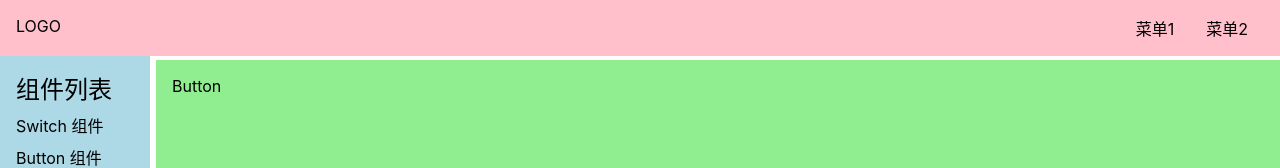
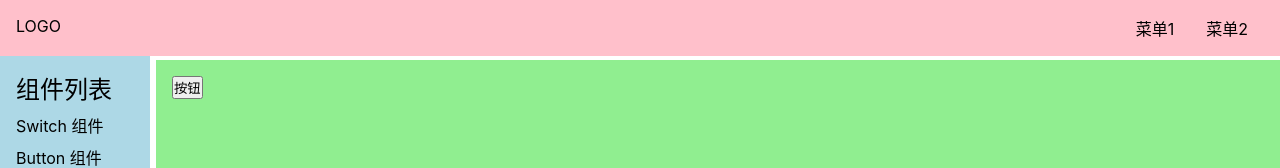
Before and after one commit to rourou1107/zao-UI, a Vue app: page /#/Doc/button in a window 1280 px wide. Shown: the top 168 px of the page. Built offline with nearby package versions, Linux system fonts and the light colour scheme.

Commit message:
Button组ä件ç¼初编写
Change-Id: I8d7a1ace73610979d8bbe3faf5484fe02aa3d289

```diff
--- a/src/components/ButtonDemo.vue
+++ b/src/components/ButtonDemo.vue
@@ -1,3 +1,15 @@
 <template>
-    <div>Button</div>
+    <Button @click="onClick" @mouseover="onClick" size="small">按钮</Button>
 </template>
+<script lang="ts">
+    import Button from '../lib/Button.vue'
+    export default {
+        components: { Button },
+        setup() {
+            const onClick = () => {
+                console.log('hi')
+            }
+            return { onClick }
+        }
+    }
+</script>
--- /dev/null
+++ b/src/lib/Button.vue
@@ -0,0 +1,15 @@
+<template>
+    <div :size="size">
+        <button v-bind="rest"><slot /></button>
+    </div>
+
+</template>
+<script lang="ts">
+    export default {
+        inheritAttrs: false,
+        setup(props, context) {
+            const { size, ...rest } = context.attrs
+            return { size, rest }
+        }
+    }
+</script>
--- a/src/views/Doc.vue
+++ b/src/views/Doc.vue
@@ -67,6 +67,7 @@
         left: 0;
         padding-top: 70px;
         height: 100%;
+        z-index: 2;
         > h2 {
             margin-bottom: 4px;
         }
```
